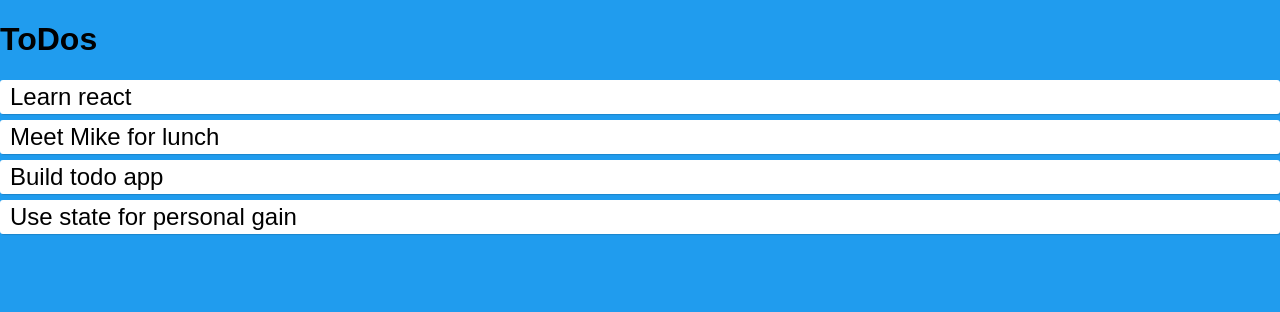
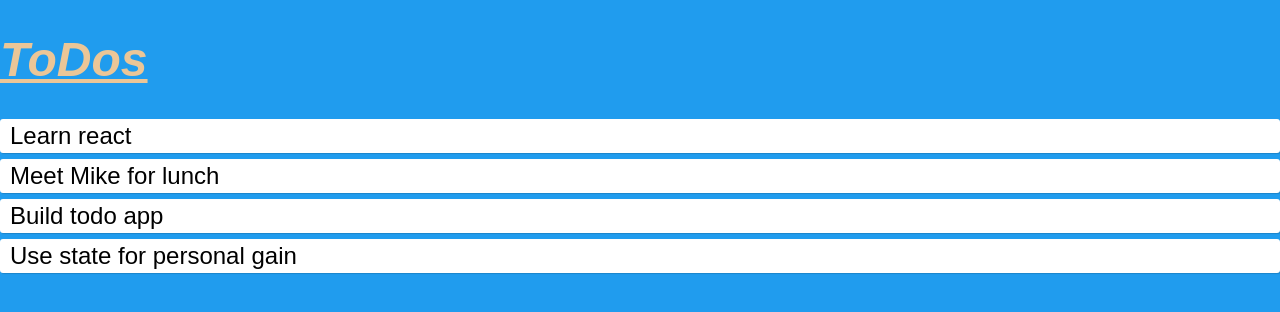
Before and after one commit to Rosshoven/ToDo-List-Set-State, a plain HTML site: page index.html in a window 1280 px wide. Drawn offline with nearby package versions, Linux system fonts and the light colour scheme.

Commit message:
small styling h1 tag

```diff
--- a/index.html
+++ b/index.html
@@ -10,7 +10,7 @@
   </head>
   <body>
 
-    <h1>ToDos</h1>
+    <h1><u>ToDos</u></h1>
 
     <!-- we will put our React component inside this div -->
     <div id="root"></div>
--- a/styles.css
+++ b/styles.css
@@ -1,9 +1,17 @@
 body {
   margin: 0;
+  padding: 0;
   font-family: 'Arial';
+  font-size: 16px;
   -webkit-font-smoothing: antialiased;
   -moz-osx-font-smoothing: grayscale;
   background-color: #209cee;
+}
+
+h1 {
+  font-size:xxx-large;
+  color: #ebc697;
+  font-style: oblique;
 }
 
 code {
```
